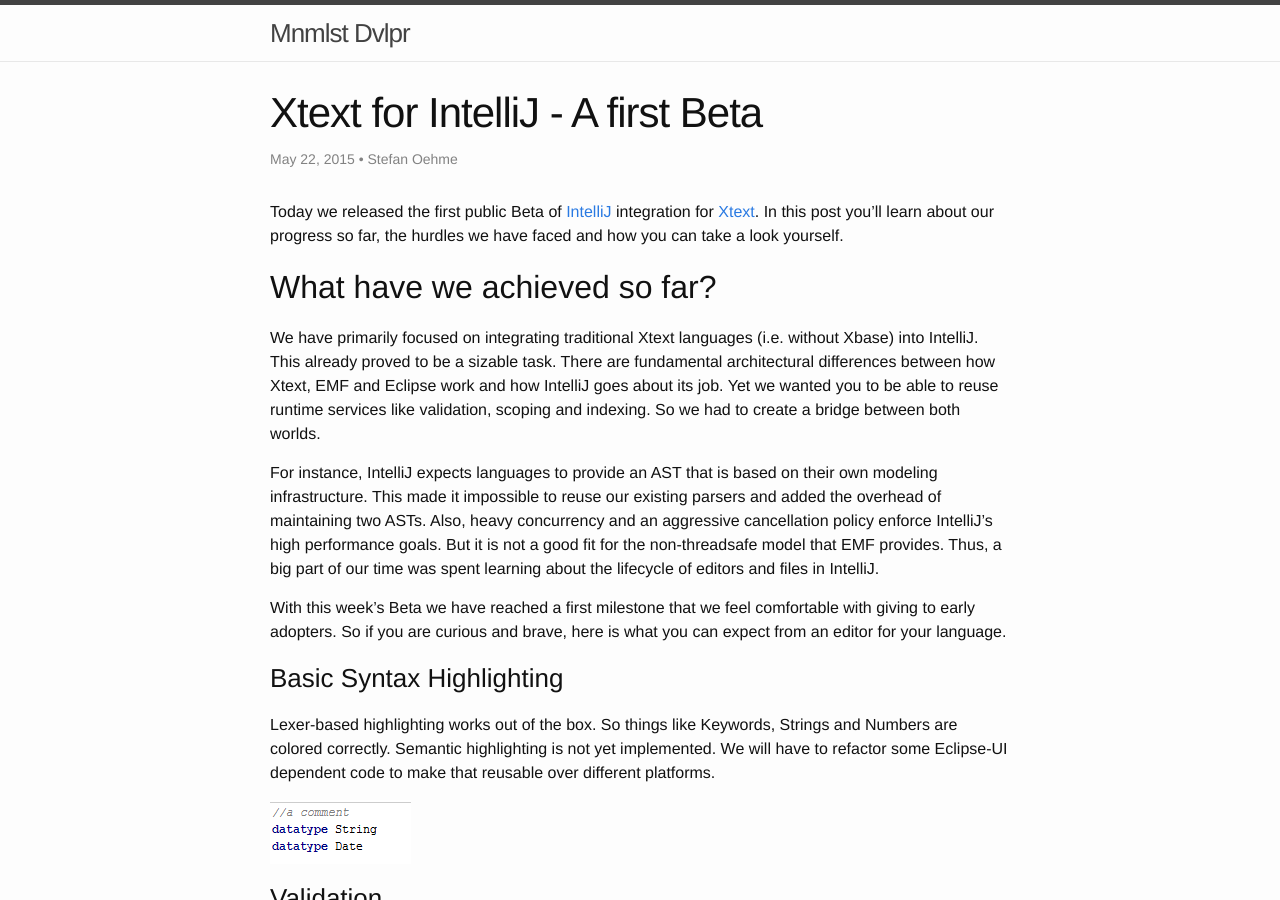
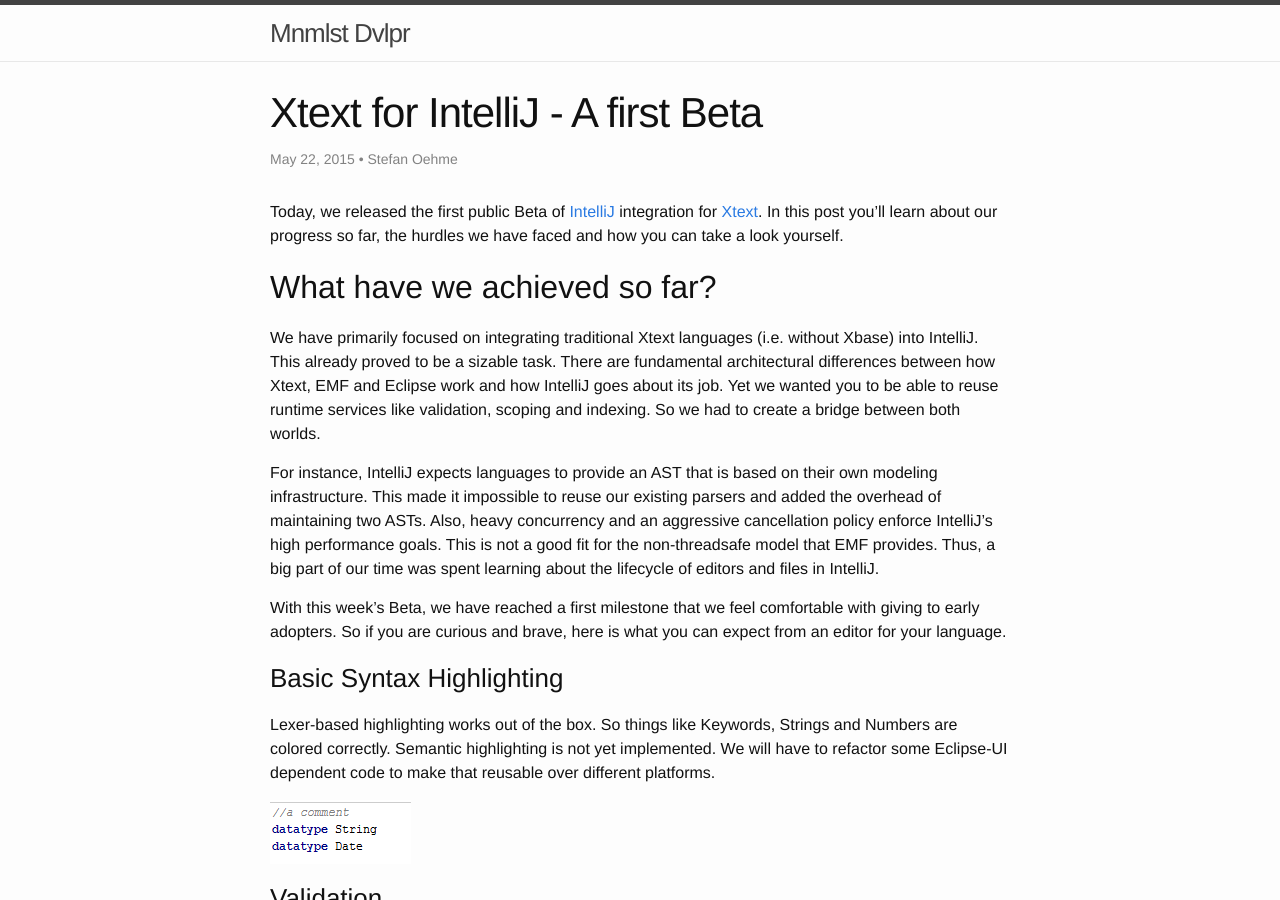
Before and after one commit to oehme/oehme.github.io, a Jekyll site: the page built from _posts/2015-05-22-xtext-intellij-beta.md, in a window 1280 px wide and 900 px high. Built offline with Jekyll 4.4.1, drawn with Linux system fonts in a browser that asks for light colours; Markdown is read by kramdown in place of the engine named in the settings; some of the changed text lies outside the part shown.

Commit message:
improved comma placement, thanks Roxy =)

```diff
--- a/_posts/2015-05-22-xtext-intellij-beta.md
+++ b/_posts/2015-05-22-xtext-intellij-beta.md
@@ -3,15 +3,15 @@ layout: post
 title: Xtext for IntelliJ  - A first Beta
 author: Stefan Oehme
 ---
-Today we released the first public Beta of [IntelliJ](https://www.jetbrains.com/idea/) integration for [Xtext](https://www.eclipse.org/Xtext/). In this post you'll learn about our progress so far, the hurdles we have faced and how you can take a look yourself.
+Today, we released the first public Beta of [IntelliJ](https://www.jetbrains.com/idea/) integration for [Xtext](https://www.eclipse.org/Xtext/). In this post you'll learn about our progress so far, the hurdles we have faced and how you can take a look yourself.
 
 ## What have we achieved so far?
 
 We have primarily focused on integrating traditional Xtext languages (i.e. without Xbase) into IntelliJ. This already proved to be a sizable task. There are  fundamental architectural differences between how Xtext, EMF and Eclipse work and how IntelliJ goes about its job. Yet we wanted you to be able to reuse runtime services like validation, scoping and indexing. So we had to create a bridge between both worlds.
 
-For instance, IntelliJ expects languages to provide an AST that is based on their own modeling infrastructure. This made it impossible to reuse our existing parsers and added the overhead of maintaining two ASTs. Also, heavy concurrency and an aggressive cancellation policy enforce IntelliJ's high performance goals. But it is not a good fit for the non-threadsafe model that EMF provides. Thus, a big part of our time was spent learning about the lifecycle of editors and files in IntelliJ.
+For instance, IntelliJ expects languages to provide an AST that is based on their own modeling infrastructure. This made it impossible to reuse our existing parsers and added the overhead of maintaining two ASTs. Also, heavy concurrency and an aggressive cancellation policy enforce IntelliJ's high performance goals. This is not a good fit for the non-threadsafe model that EMF provides. Thus, a big part of our time was spent learning about the lifecycle of editors and files in IntelliJ.
 
-With this week's Beta we have reached a first milestone that we feel comfortable with giving to early adopters. So if you are curious and brave, here is what you can expect from an editor for your language.
+With this week's Beta, we have reached a first milestone that we feel comfortable with giving to early adopters. So if you are curious and brave, here is what you can expect from an editor for your language.
 
 ### Basic Syntax Highlighting
 
@@ -47,7 +47,7 @@ We have created an all-new incremental generator infrastructure that is independ
 
 ## What about Xbase and Xtend?
 
-Hooking into IntelliJ's Java type system turned out to be much harder than anticipated. Our first approach of using so called LightElements did not work out, as many of IntelliJ APIs expect Java types to be backed up by actual Java source code. Our second try was to compile to Java on the fly and let IntelliJ parse that. But since reparsing is a very frequent activity in IntelliJ, this resulted in catastrophic performance.
+Hooking into IntelliJ's Java type system turned out to be much harder than anticipated. Our first approach of using so called LightElements did not work out, as many of IntelliJ APIs expect Java types to be backed up by actual Java source code. Our second try was to compile to Java on the fly and let IntelliJ parse that. However, since reparsing is a very frequent activity in IntelliJ, this resulted in catastrophic performance.
 
 The next approach that we are going to explore is a less invasive integration. We will generate Java code in the background and let IntelliJ's Java tooling link against the generated code. This is similar to our integration with JDT in Eclipse, where it has proven to work nicely. The challenge here will be to find appropriate APIs to change navigation and other UI services, so the user is taken back to his DSL files and not to generated Java code.
 
@@ -65,6 +65,6 @@ You can also run `gradle eclipse` to generate a classpath containing all the nec
 
 ## So what's next?
 
-For the 2.9 release in autumn this year we plan to stabilize the APIs. They won't be public by that time, since we expect more changes as the first real world use cases are implemented. But we want to stop moving around fundamental concepts by then. We will also focus on solving the remaining issues for Xbase languages and the Xtend plug-in.
+For the 2.9 release, in autumn this year, we plan to stabilize the APIs. They won't be public by that time, since we expect more changes as the first real world use cases are implemented. But we want to stop moving around fundamental concepts by then. We will also focus on solving the remaining issues for Xbase languages and the Xtend plug-in.
 
 If you want to help us improve faster, take the Beta version for a spin and tell us about your experience in the [Forum](http://eclipse.org/forums/eclipse.modeling.tmf) or via [Bugzilla](https://bugs.eclipse.org/bugs/enter_bug.cgi?product=TMF). Depending on demand and progress we will put out more beta releases in the coming weeks.
```
